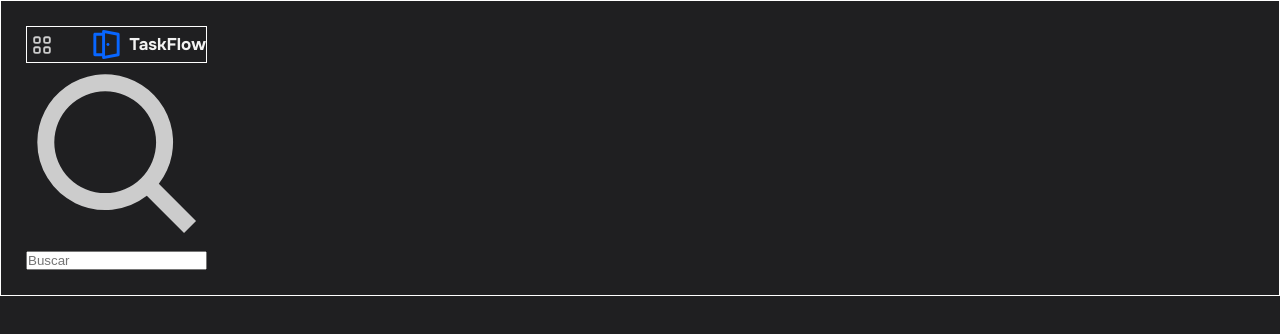
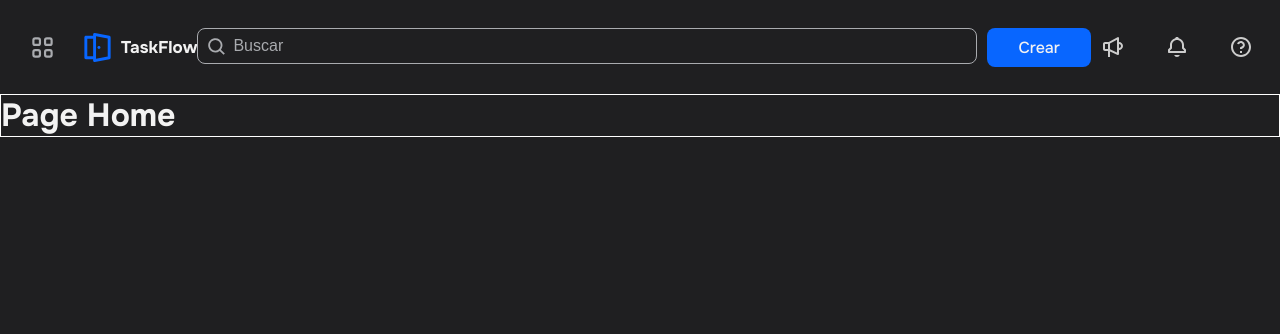
Before and after one commit to TheLuuiis/TaskFlow, a React (Vite) app: page / in a window 1280 px wide. Shown: the top 334 px of the page. Built offline with nearby package versions, Linux system fonts and the light colour scheme.

Commit message:
Desarrollo de rutas y pages

```diff
--- a/src/App.jsx
+++ b/src/App.jsx
@@ -1,14 +1,18 @@
 import './style/globals.css';
+import Header from "./components/Header";
+import Home from './pages/Home';
 import { Routes, Route } from "react-router-dom";
-import Header from "./components/Header";
-
 
 function App() {
   return (
-    <>
+    <div className="app">
       <Header/>
-
-    </>
+      <main className="app__main">
+        <Routes>
+          <Route path="/" element={<Home />} />
+        </Routes>
+      </main>
+    </div>
   )
 }
 
--- a/src/components/Header.jsx
+++ b/src/components/Header.jsx
@@ -3,10 +3,10 @@ import { NavLink } from "react-router-dom";
 
 const Header = () => {
     return (
-        <header className='header'>
-            <nav>
+        <header className="header">
+            <nav className="nav__header">
                 <div className="container__logo__header">
-                    <svg fill="#ccc" width="30" height="30" viewBox="-4 -4 24 24" role="presentation" class="_1reo15vq _18m915vq _syaz1r31 _lcxvglyw _s7n4yfq0 _vc881r31 _1bsb1ejb _4t3i1ejb"><path d="M5.5 11a.5.5 0 0 0-.5-.5H3a.5.5 0 0 0-.5.5v2a.5.5 0 0 0 .5.5h2a.5.5 0 0 0 .5-.5zm8 0a.5.5 0 0 0-.5-.5h-2a.5.5 0 0 0-.5.5v2a.5.5 0 0 0 .5.5h2a.5.5 0 0 0 .5-.5zm-8-8a.5.5 0 0 0-.5-.5H3a.5.5 0 0 0-.5.5v2a.5.5 0 0 0 .5.5h2a.5.5 0 0 0 .5-.5zm8 0a.5.5 0 0 0-.5-.5h-2a.5.5 0 0 0-.5.5v2a.5.5 0 0 0 .5.5h2a.5.5 0 0 0 .5-.5zM7 13a2 2 0 0 1-2 2H3a2 2 0 0 1-2-2v-2a2 2 0 0 1 2-2h2a2 2 0 0 1 2 2zm8 0a2 2 0 0 1-2 2h-2a2 2 0 0 1-2-2v-2a2 2 0 0 1 2-2h2a2 2 0 0 1 2 2zM7 5a2 2 0 0 1-2 2H3a2 2 0 0 1-2-2V3a2 2 0 0 1 2-2h2a2 2 0 0 1 2 2zm8 0a2 2 0 0 1-2 2h-2a2 2 0 0 1-2-2V3a2 2 0 0 1 2-2h2a2 2 0 0 1 2 2z"></path></svg>
+                    <svg fill="#A9ABAF" width="35" height="35" viewBox="-4 -4 24 24" role="presentation" className="_1reo15vq _18m915vq _syaz1r31 _lcxvglyw _s7n4yfq0 _vc881r31 _1bsb1ejb _4t3i1ejb"><path d="M5.5 11a.5.5 0 0 0-.5-.5H3a.5.5 0 0 0-.5.5v2a.5.5 0 0 0 .5.5h2a.5.5 0 0 0 .5-.5zm8 0a.5.5 0 0 0-.5-.5h-2a.5.5 0 0 0-.5.5v2a.5.5 0 0 0 .5.5h2a.5.5 0 0 0 .5-.5zm-8-8a.5.5 0 0 0-.5-.5H3a.5.5 0 0 0-.5.5v2a.5.5 0 0 0 .5.5h2a.5.5 0 0 0 .5-.5zm8 0a.5.5 0 0 0-.5-.5h-2a.5.5 0 0 0-.5.5v2a.5.5 0 0 0 .5.5h2a.5.5 0 0 0 .5-.5zM7 13a2 2 0 0 1-2 2H3a2 2 0 0 1-2-2v-2a2 2 0 0 1 2-2h2a2 2 0 0 1 2 2zm8 0a2 2 0 0 1-2 2h-2a2 2 0 0 1-2-2v-2a2 2 0 0 1 2-2h2a2 2 0 0 1 2 2zM7 5a2 2 0 0 1-2 2H3a2 2 0 0 1-2-2V3a2 2 0 0 1 2-2h2a2 2 0 0 1 2 2zm8 0a2 2 0 0 1-2 2h-2a2 2 0 0 1-2-2V3a2 2 0 0 1 2-2h2a2 2 0 0 1 2 2z"></path></svg>
                     <NavLink to="/" className="link">
                         <svg  xmlns="http://www.w3.org/2000/svg" width="35" height="35" fill="#0866FF" viewBox="0 0 24 24"><path d="m20.2 4.02-10-2a.99.99 0 0 0-.83.21C9.14 2.42 9 2.7 9 3v1H4c-.55 0-1 .45-1 1v14c0 .55.45 1 1 1h5v1c0 .3.13.58.37.77.18.15.4.23.63.23.07 0 .13 0 .2-.02l10-2c.47-.09.8-.5.8-.98V5c0-.48-.34-.89-.8-.98M5 18V6h4v12zm14 .18-8 1.6V4.22l8 1.6z"></path><path d="M13 11a1 1 0 1 0 0 2 1 1 0 1 0 0-2"></path></svg>
                         <p>TaskFlow</p>
@@ -15,10 +15,23 @@ const Header = () => {
                 <div className="container__form__header">
                     <form action="#">
                         <div className="input__header">
-                            <svg fill="#ccc" viewBox="0 0 16 16" role="presentation" class="_1reo15vq _18m915vq _syaz1r31 _lcxvglyw _s7n4yfq0 _vc881r31 _1bsbpxbi _4t3ipxbi"><path d="M7 2.5a4.5 4.5 0 1 0 0 9 4.5 4.5 0 0 0 0-9M1 7a6 6 0 1 1 10.74 3.68l3.29 3.29-1.06 1.06-3.29-3.29A6 6 0 0 1 1 7" clip-rule="evenodd"></path></svg>
-                            <input type="text" name='search' placeholder='Buscar'/>
+                            <svg fill="#A9ABAF" width="19" height="19" viewBox="0 0 16 16" role="presentation" className="_1reo15vq _18m915vq _syaz1r31 _lcxvglyw _s7n4yfq0 _vc881r31 _1bsbpxbi _4t3ipxbi"><path d="M7 2.5a4.5 4.5 0 1 0 0 9 4.5 4.5 0 0 0 0-9M1 7a6 6 0 1 1 10.74 3.68l3.29 3.29-1.06 1.06-3.29-3.29A6 6 0 0 1 1 7"></path></svg>
+                            <input type="text" name='search' placeholder='Buscar' maxLength={58}/>
                         </div>
+                        <button>Crear</button>
                     </form>
+                </div>
+                <div className="container__contacts__header">
+                    <span>
+                        <svg xmlns="http://www.w3.org/2000/svg" width="24" height="24" fill="#ccc" viewBox="0 0 24 24"><path d="M18 7V3c0-.35-.19-.68-.49-.86a1 1 0 0 0-.99-.01L7.74 7H4c-1.1 0-2 .9-2 2v5c0 1.1.9 2 2 2h3v6h2v-5.46l7.59 3.37c.13.06.27.09.41.09a1.01 1.01 0 0 0 1-1v-4c2.21 0 4-1.79 4-4s-1.79-4-4-4M4 14V9h3v5zm12 3.46-7-3.11V8.59l7-3.89zM18 13V9c1.1 0 2 .9 2 2s-.9 2-2 2"></path></svg>
+                    </span>
+                    <span>
+                        <svg xmlns="http://www.w3.org/2000/svg" width="24" height="24" fill="#ccc" viewBox="0 0 24 24"><path d="M19 12.59V10c0-3.22-2.18-5.93-5.14-6.74C13.57 2.52 12.85 2 12 2s-1.56.52-1.86 1.26C7.18 4.08 5 6.79 5 10v2.59L3.29 14.3a1 1 0 0 0-.29.71v2c0 .55.45 1 1 1h16c.55 0 1-.45 1-1v-2c0-.27-.11-.52-.29-.71zM19 16H5v-.59l1.71-1.71a1 1 0 0 0 .29-.71v-3c0-2.76 2.24-5 5-5s5 2.24 5 5v3c0 .27.11.52.29.71L19 15.41zm-4.18 4H9.18c.41 1.17 1.51 2 2.82 2s2.41-.83 2.82-2"></path></svg>
+                    </span>
+                    <span>
+                        <svg xmlns="http://www.w3.org/2000/svg" width="24" height="24" fill="#ccc" viewBox="0 0 24 24" ><path d="M12 2C6.49 2 2 6.49 2 12s4.49 10 10 10 10-4.49 10-10S17.51 2 12 2m0 18c-4.41 0-8-3.59-8-8s3.59-8 8-8 8 3.59 8 8-3.59 8-8 8"></path><path d="M11 16h2v2h-2zm2.27-9.75c-2.08-.75-4.47.35-5.21 2.41l1.88.68c.18-.5.56-.9 1.07-1.13s1.08-.26 1.58-.08a2.01 2.01 0 0 1 1.32 1.86c0 1.04-1.66 1.86-2.24 2.07-.4.14-.67.52-.67.94v1h2v-.34c1.04-.51 2.91-1.69 2.91-3.68a4.015 4.015 0 0 0-2.64-3.73"></path></svg>
+                    </span>
+                    <div className='contact'></div>
                 </div>
             </nav>
         </header>
--- /dev/null
+++ b/src/pages/Home.jsx
@@ -0,0 +1,11 @@
+import '../style/pages/Home.css';
+
+const Home = () => {
+    return (
+        <div className="container__home">
+            <h1>Page Home</h1>
+        </div>
+    );
+}
+
+export default Home;
--- a/src/style/components/Header.css
+++ b/src/style/components/Header.css
@@ -2,10 +2,12 @@
     width: 100%;
     height: auto;
     padding: 25px;
+}
+
+.nav__header {
     display: flex;
     justify-content: space-between;
     align-items: center;
-    border: 1px solid white;
 }
 
 .container__logo__header {
@@ -15,7 +17,6 @@
     display: flex;
     justify-content: space-between;
     align-items: center;
-    border: 1px solid white;
 }
 
 .container__logo__header span  {
@@ -43,3 +44,118 @@
     font-weight: 700;
     text-align: center;
 }
+
+.container__form__header {
+    width: auto;
+    height: auto;
+}
+
+.container__form__header form {
+    gap: 10px;
+    width: auto;
+    height: auto;
+    display: flex;
+}
+
+.input__header {
+    width: 780px;
+    height: auto;
+    position: relative;
+}
+
+.input__header input {
+    width: 100%;
+    height: auto;
+    outline: none;
+    color: var(--text__White);
+    font-size: 16px;
+    font-weight: 500;
+    text-align: start;
+    padding: 8px 35px;
+    border-radius: .5rem;
+    border: 1px solid #A9ABAF;
+    background-color: transparent;
+    transition: .3s ease-in-out;
+}
+
+.input__header:focus-within input {
+  border: 1px solid #0866FF;
+}
+
+.input__header:focus-within svg {
+  fill: #0866FF;
+  transition: .3s ease-in-out;
+}
+
+.input__header:focus-within input {
+  border-color: rgba(8, 102, 255, 0.9);
+  box-shadow:
+    0 0 0 3px rgba(8, 102, 255, 0.25),
+    0 0 12px rgba(8, 102, 255, 0.35);
+}
+
+.input__header svg {
+    position: absolute;
+    left: 10px;
+    top: 9px;
+}
+
+::placeholder {
+    color: var(--text__Gray);
+    font-weight: 500;
+}
+
+.container__form__header form button {
+    color: var(--text__White);
+    font-size: 16px;
+    font-weight: 500;
+    text-align: center;
+    padding: 8px 30px;
+    cursor: pointer;
+    border: 1px solid transparent;
+    background-color: #0866FF;
+    border-radius: .5rem;
+    transition: .3s ease-in-out;
+    font-family: var(--font__Family);
+}
+
+.container__form__header form button:hover {
+    color: #0866FF;
+    background-color: transparent;
+  border-color: rgba(8, 102, 255, 0.9);
+  box-shadow:
+    0 0 0 3px rgba(8, 102, 255, 0.25),
+    0 0 12px rgba(8, 102, 255, 0.35);
+}
+
+/* contact__header*/
+.container__contacts__header {
+    gap: 20px;
+    width: auto;
+    height: auto;
+    display: flex;
+    justify-content: space-between;
+    align-items: center;
+}
+
+.container__contacts__header span {
+    width: auto;
+    height: auto;
+    cursor: pointer;
+    display: grid;
+    padding: 10px;
+    place-items: center;
+    border-radius: .5rem;
+    transition: .3s ease-in-out;
+}
+
+.container__contacts__header span:hover {
+    background-color: rgba(169, 171, 175, 0.2);
+}
+
+.contact {
+    width: 24px;
+    height: 23px;
+    border: 1px solid white;
+    border-radius: 50%;
+}
--- a/src/style/globals.css
+++ b/src/style/globals.css
@@ -1,14 +1,23 @@
 @import url('https://fonts.googleapis.com/css2?family=Onest:wght@100..900&display=swap');
 
+html, body {
+  height: 100%;
+  overflow: hidden;
+  font-family: var(--font__Family);
+  background-color: var(--background__Black);
+}
+
 :root {
+    height: 100%;
     --text__Black: #1F1F21;
     --text__White: #f2f2f2;
     --text__Gray: #A9ABAF;
     --text__Blue: #0866FF;
     --background__Black: #1F1F21;
     --background__White: #f2f2f2;
-    --Border__Radius: .5rem;
-    --font__Family: "Onest", sans-serif;
+    --border__Radius: .5rem;
+    --font__Family: "Onest";
+
 }
 
 * {
@@ -17,7 +26,17 @@
     box-sizing: border-box;
 }
 
-body {
-    font-family: var(--font__Family);
-    background-color: var(--background__Black);
+.app {
+  height: 100%;
+  min-height: 0;
+  display: flex;
+  flex-direction: column;
+  overflow: hidden;
 }
+
+.app__main {
+  flex: 1;
+  min-height: 0;
+  display: flex;
+  overflow: hidden;
+}
--- /dev/null
+++ b/src/style/pages/Home.css
@@ -0,0 +1,11 @@
+.container__home {
+  width: 100%;
+  flex: 1;
+  min-height: 0;
+  overflow: hidden;
+  border: 1px solid white;
+}
+
+.container__home h1 {
+  color: #f2f2f2;
+}
```
